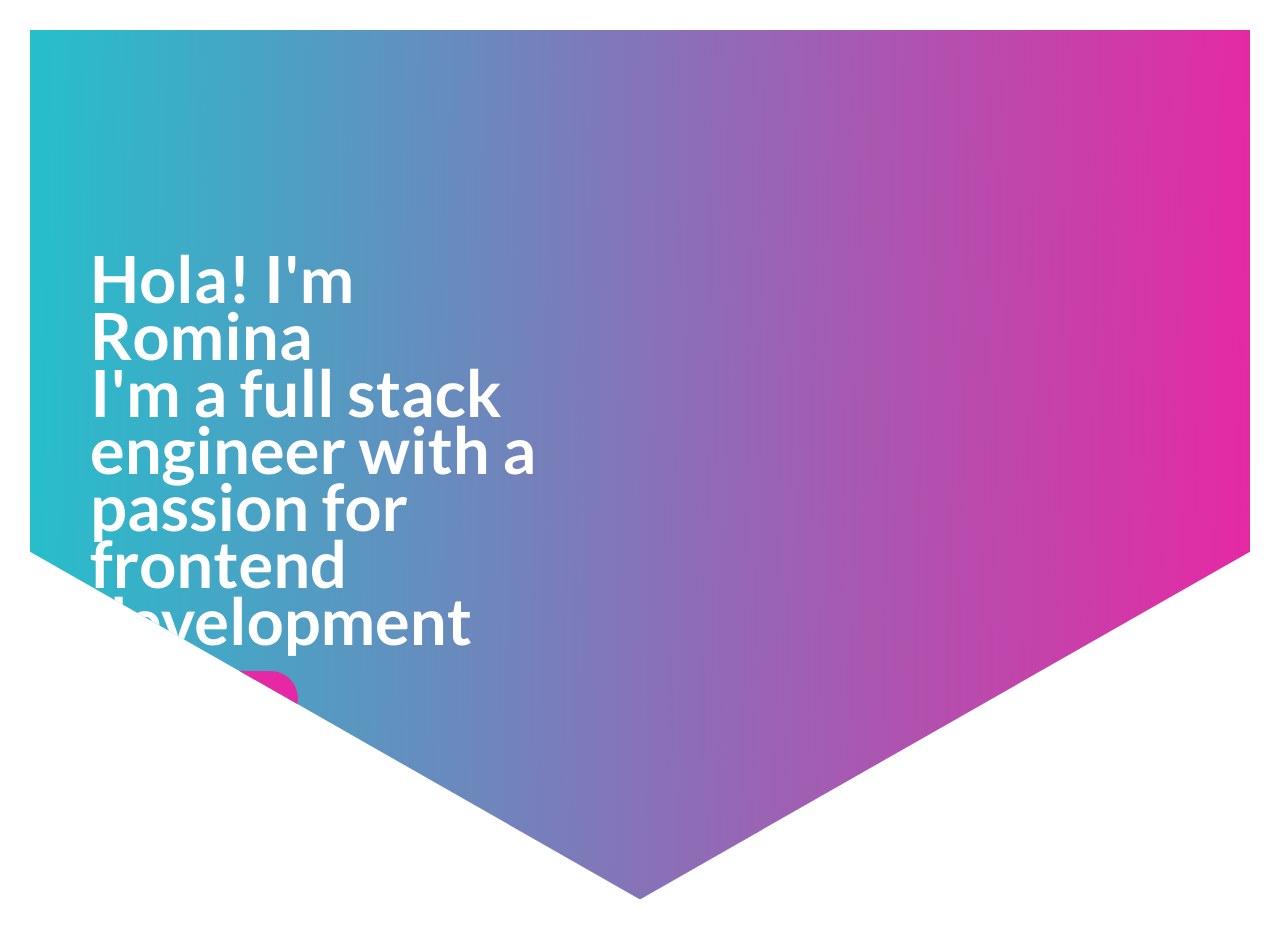
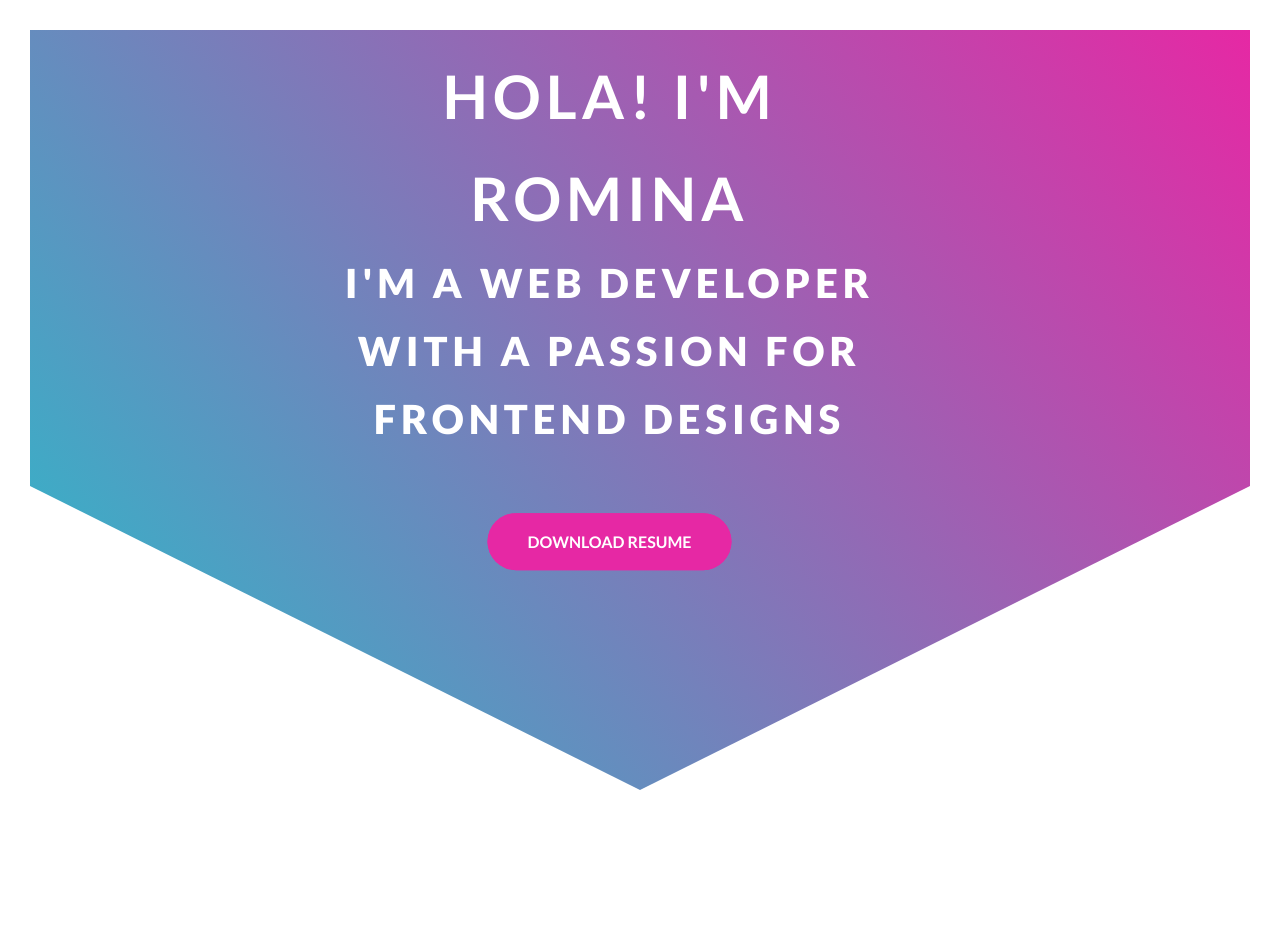
Before and after one commit to aguado-romina/Portfolio-3.0, a website: page index.html in a window 1280 px wide. After the commit the page ends 820 px from the top, so only its background shows below. Drawn offline with Linux system fonts and the light colour scheme.

Commit message:
working on header

```diff
--- a/index.html
+++ b/index.html
@@ -13,24 +13,16 @@
     <title>Romina Aguado</title>
   </head>
   <body>
-    <div class="page-content">
-      <div class="banner">
-        <div class="container w-container">
-          <div class="hero-grid">
-            <div class="left-part">
-              <h1 class="hero-title">
-                Hola! I'm Romina <br />
-                I'm a full stack engineer with a passion for frontend
-                development
-              </h1>
-              <div class="top-margin more">
-                <a href="#" class="button w-button">Download resume</a>
-              </div>
-            </div>
-            <div class="relative-div"></div>
-          </div>
-        </div>
+    <header class="header">
+      <div class="header__text-box">
+        <h1 class="heading-primary">
+          <span class="heading-primary--main">Hola! I'm Romina</span>
+          <span class="heading-primary--sub"
+            >I'm a web developer with a passion for frontend designs</span
+          >
+        </h1>
+        <a href="#" class="btn btn--white btn--animated">Download Resume</a>
       </div>
-    </div>
+    </header>
   </body>
 </html>
--- /dev/null
+++ b/sass/base/_animations.scss
@@ -0,0 +1,87 @@
+@-webkit-keyframes moveInLeft {
+  0% {
+    opacity: 0;
+    transform: translateX(-10rem);
+  }
+
+  80% {
+    transform: translateX(1rem);
+  }
+
+  100% {
+    opacity: 1;
+    transform: translate(0);
+  }
+}
+
+@keyframes moveInLeft {
+  0% {
+    opacity: 0;
+    transform: translateX(-10rem);
+  }
+
+  80% {
+    transform: translateX(1rem);
+  }
+
+  100% {
+    opacity: 1;
+    transform: translate(0);
+  }
+}
+
+@-webkit-keyframes moveInRight {
+  0% {
+    opacity: 1;
+    transform: translateX(10rem);
+  }
+
+  80% {
+    transform: translateX(-1rem);
+  }
+
+  100% {
+    opacity: 0;
+    transform: translate(0);
+  }
+}
+
+@keyframes moveInRight {
+  0% {
+    opacity: 0;
+    transform: translateX(10rem);
+  }
+
+  80% {
+    transform: translateX(-1rem);
+  }
+
+  100% {
+    opacity: 1;
+    transform: translate(0);
+  }
+}
+
+@-webkit-keyframes moveInBottom {
+  0% {
+    opacity: 0;
+    transform: translateY(3rem);
+  }
+
+  100% {
+    opacity: 1;
+    transform: translate(0);
+  }
+}
+
+@keyframes moveInBottom {
+  0% {
+    opacity: 0;
+    transform: translateY(3rem);
+  }
+
+  100% {
+    opacity: 1;
+    transform: translate(0);
+  }
+}
--- a/sass/base/_typography.scss
+++ b/sass/base/_typography.scss
@@ -18,8 +18,8 @@ body {
   &--main {
     display: block;
     font-size: 6rem;
-    font-weight: 400;
-    letter-spacing: 3.5rem;
+    font-weight: 700;
+    letter-spacing: 0.5rem;
 
     -webkit-animation-name: moveInLeft;
 
@@ -38,9 +38,9 @@ body {
 
   &--sub {
     display: block;
-    font-size: 2rem;
-    font-weight: 700;
-    letter-spacing: 1.75rem;
+    font-size: 4rem;
+    font-weight: 800;
+    letter-spacing: 0.5rem;
 
     -webkit-animation: moveInRight 1s ease-out;
 
--- a/sass/components/_button.scss
+++ b/sass/components/_button.scss
@@ -0,0 +1,97 @@
+.btn {
+  &,
+  &:link,
+  &:visited {
+    text-transform: uppercase;
+    text-decoration: none;
+    padding: 1.5rem 4rem;
+    display: inline-block;
+    border-radius: 10rem;
+    transition: all 0.2s;
+    position: relative;
+    font-size: $default-font-size;
+    font-weight: 600;
+
+    //Change for the <button> element
+    border: none;
+    cursor: pointer;
+  }
+
+  &:hover {
+    transform: translateY(-3px);
+    box-shadow: 0 1rem 2rem rgba($color-black, 0.2);
+
+    &::after {
+      transform: scaleX(1.4) scaleY(1.6);
+      opacity: 0;
+    }
+  }
+
+  &:active,
+  &:focus {
+    outline: none;
+    transform: translateY(-1px);
+    box-shadow: 0 0.5rem 1rem rgba($color-black, 0.2);
+  }
+
+  &--white {
+    background-color: $color-primary;
+    color: $color-white;
+
+    &::after {
+      background-color: $color-primary;
+    }
+  }
+
+  &--green {
+    background-color: $color-primary;
+    color: $color-white;
+
+    &::after {
+      background-color: $color-primary;
+    }
+  }
+
+  &::after {
+    content: "";
+    display: inline-block;
+    height: 100%;
+    width: 100%;
+    border-radius: 10rem;
+    position: absolute;
+    top: 0;
+    left: 0;
+    z-index: -1;
+    transition: all 0.4s;
+  }
+
+  &--animated {
+    -webkit-animation: moveInBottom 0.5s ease-out 0.75s;
+    animation: moveInBottom 0.5s ease-out 0.75s;
+    -webkit-animation-fill-mode: backwards;
+    animation-fill-mode: backwards;
+  }
+}
+
+.btn-text {
+  &:link,
+  &:visited {
+    font-size: $default-font-size;
+    color: $color-white;
+    display: inline-block;
+    text-decoration: none;
+    border-bottom: 1px solid $color-primary;
+    padding: 3px;
+    transition: all 0.2s;
+  }
+  &:hover {
+    background-color: $color-primary;
+    color: $color-white;
+    box-shadow: 0 1rem 2rem rgba($color-black, 0.15);
+    transform: translateY(-2px);
+  }
+  &:active {
+    box-shadow: 0 0.5rem 1rem rgba($color-black, 0.15);
+    transform: translateY(0);
+  }
+}
--- a/sass/layout/_header.scss
+++ b/sass/layout/_header.scss
@@ -5,112 +5,20 @@ background-image: linear-gradient(51deg, #25bfcb, #e628a4);
 
 
 */
-
-.page-content {
-  margin-right: auto;
-  margin-left: auto;
-}
-
-.banner {
-  position: relative;
-  display: flex;
-  padding: 300px 5% 190px;
-  justify-content: center;
-  align-items: center;
-  background-image: linear-gradient(91deg, #25bfcb, #e628a4);
+.header {
+  height: 95vh;
+  background-image: linear-gradient(51deg, #25bfcb, #e628a4);
   -webkit-clip-path: polygon(0 0, 100% 0%, 100% 60%, 50% 100%, 0 60%);
   clip-path: polygon(0 0, 100% 0%, 100% 60%, 50% 100%, 0 60%);
+  background-size: cover;
+  background-position: top;
+  position: relative;
 
-  background-position: 120% 100%, 0px 0px;
-  background-size: contain, auto;
-  background-repeat: no-repeat, repeat;
+  &__text-box {
+    position: absolute;
+    top: 40%;
+    left: 50%;
+    transform: translate(-55%, -55%);
+    text-align: center;
+  }
 }
-
-.container {
-  position: relative;
-  z-index: 2;
-  max-width: 1200px;
-  margin-right: auto;
-  margin-left: auto;
-  flex: 1;
-}
-
-.w-container {
-  margin-left: auto;
-  margin-right: auto;
-  max-width: 940px;
-}
-
-.w-container:before,
-.w-container:after {
-  content: " ";
-  display: table;
-  grid-column-start: 1;
-  grid-row-start: 1;
-  grid-column-end: 2;
-  grid-row-end: 2;
-}
-
-.hero-grid {
-  display: -ms-grid;
-  display: grid;
-  align-items: center;
-  grid-auto-columns: 1fr;
-  grid-column-gap: 50px;
-  grid-row-gap: 16px;
-  -ms-grid-columns: 1fr 1fr;
-  grid-template-columns: 1fr 1fr;
-  -ms-grid-rows: auto;
-  grid-template-rows: auto;
-}
-
-.left-part {
-  margin-top: -80px;
-  margin-left: -80px;
-}
-
-.photo-wrapper {
-  position: relative;
-  z-index: 1;
-  width: 80%;
-}
-
-.big-text {
-  position: absolute;
-  left: auto;
-  top: 0%;
-  right: 32px;
-  bottom: 0%;
-  transform: rotate(90deg);
-  color: hsla(0, 0%, 100%, 0.05);
-  font-size: 80px;
-  line-height: 10px;
-  letter-spacing: 15px;
-}
-
-.hero-title {
-  width: 89%;
-  margin-top: 0px;
-  margin-bottom: 0px;
-  color: #fff;
-  font-size: 65px;
-  line-height: 57px;
-}
-
-.top-margin.more {
-  margin-top: 40px;
-}
-
-.button {
-  padding: 20px 35px;
-  border-radius: 30px;
-  background-color: #e628a4;
-  transition: all 300ms ease;
-  color: #fff;
-  font-size: 12px;
-  font-weight: 700;
-  letter-spacing: 1px;
-  text-transform: uppercase;
-  text-decoration: none;
-  cursor: pointer;
-}
--- a/sass/main.scss
+++ b/sass/main.scss
@@ -1,8 +1,11 @@
 @import "abstracts/variables";
 
+@import "base/animations";
 @import "base/base";
 @import "base/typography";
 @import "base/utilities";
+
+@import "components/button";
 
 @import "layout/grid";
 @import "layout/header";
```
Also changed, not shown: css/style.css.
